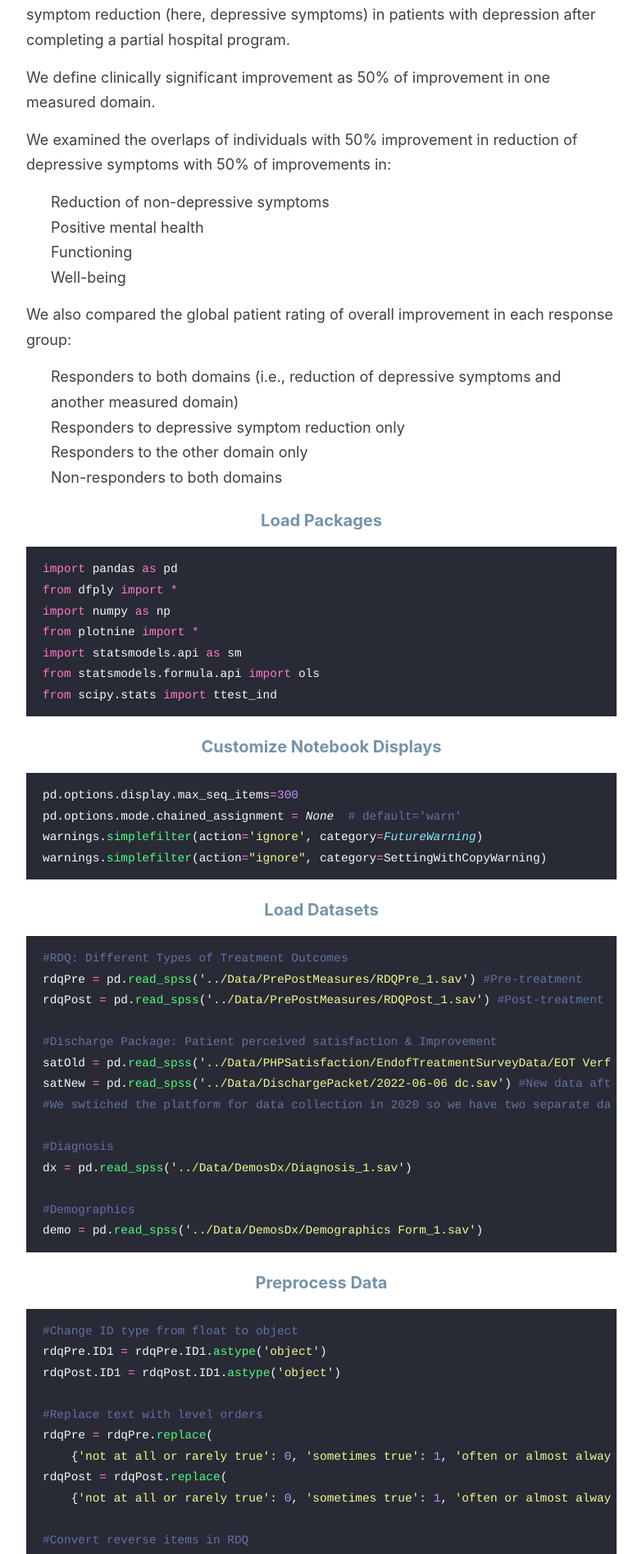
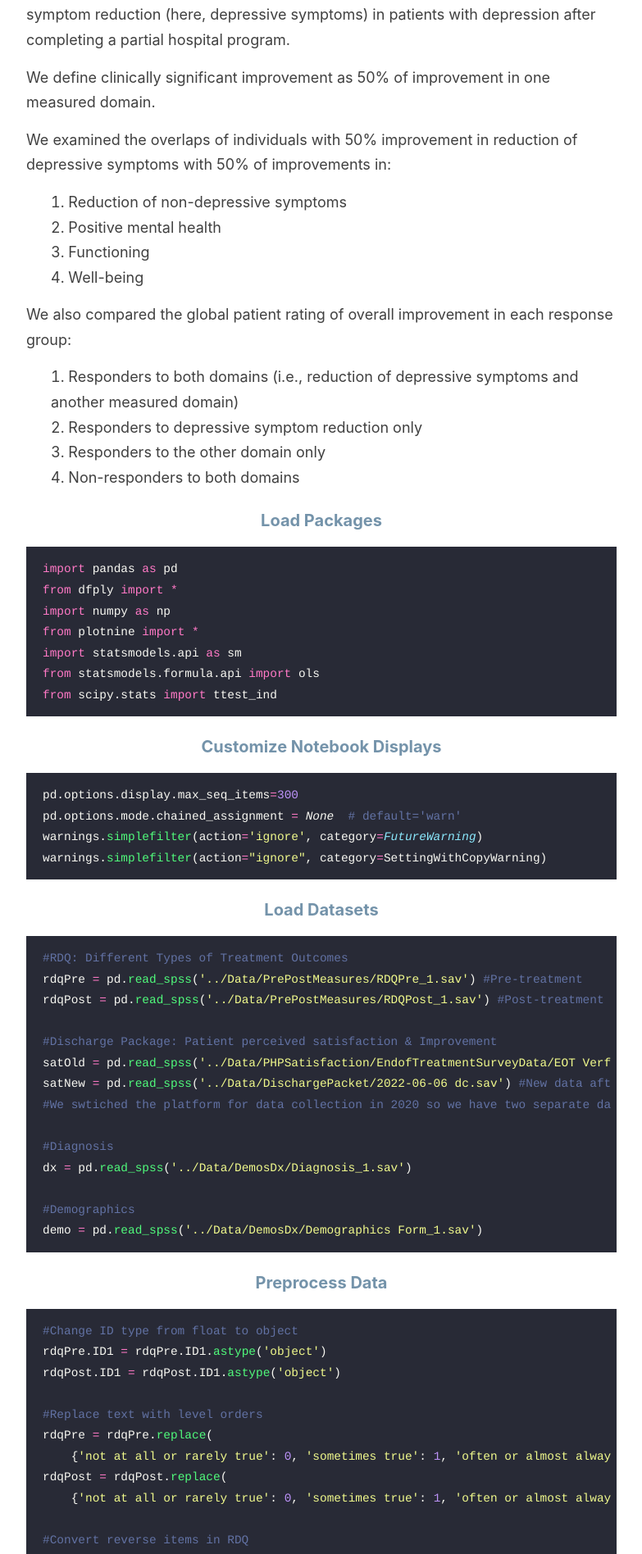
Before and after one commit to sin-ying-lin/sin-ying-lin.github.io, a Jekyll site: the page built from _posts/2022-08-29-50PercentImprovement.md, in a window 1280 px wide. Shown: the part 745-2641 px from the top of the page at 82% size, without its empty margins (248-1031 px from the left). Built offline with Jekyll 4.4.1, drawn with Linux system fonts in a browser that asks for light colours.

Commit message:
Update style.css

```diff
--- a/assets/style.css
+++ b/assets/style.css
@@ -234,6 +234,7 @@
 ul, ol {
   margin: 15px 0;
   padding-left: 30px;
+  list-style-position: inside;
 }
 
 ul {
@@ -249,7 +250,7 @@
 }
 
 ul ul, ol ul {
-  list-style-type: circle;
+  list-style-type: auto;
 }
 
 em, i {
```
